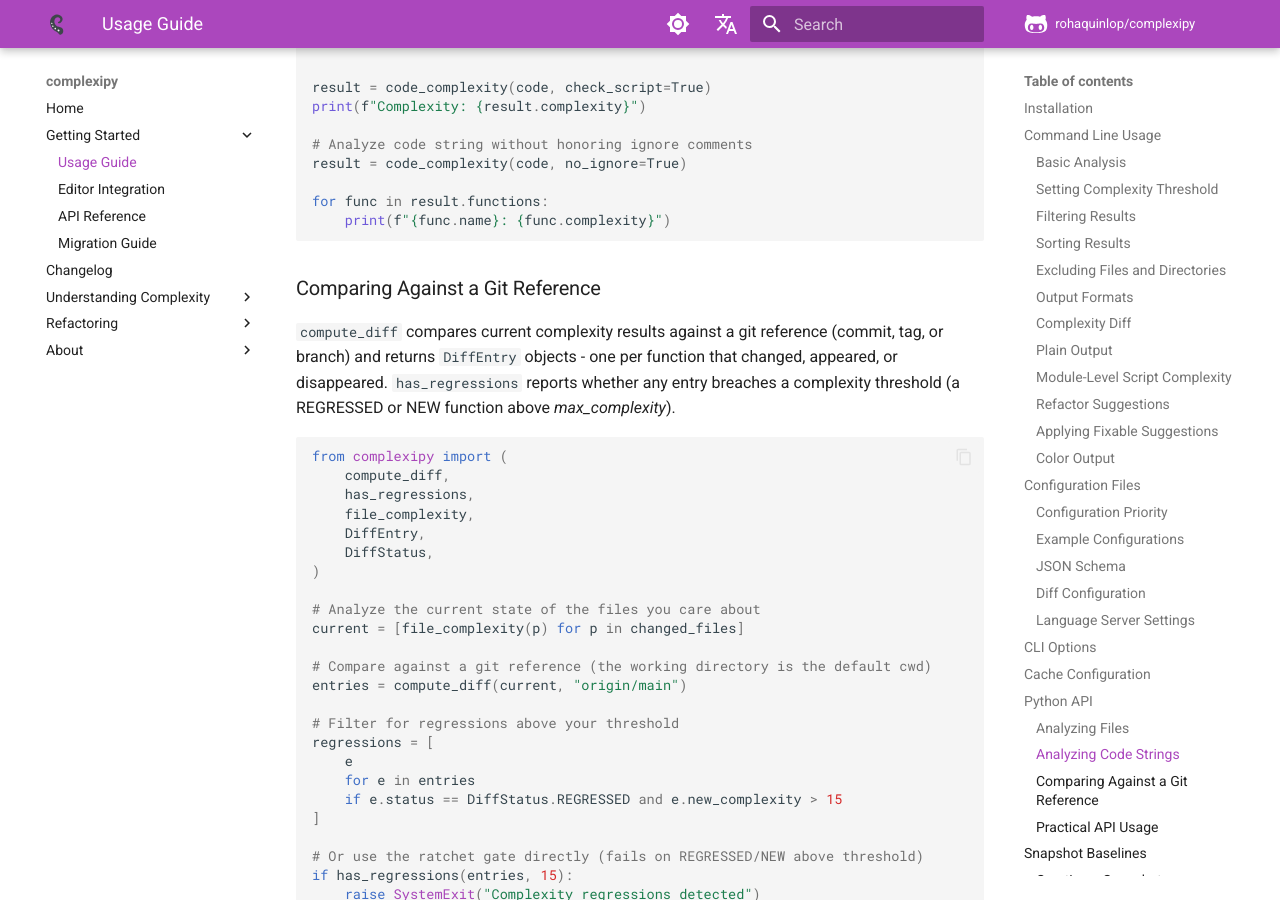
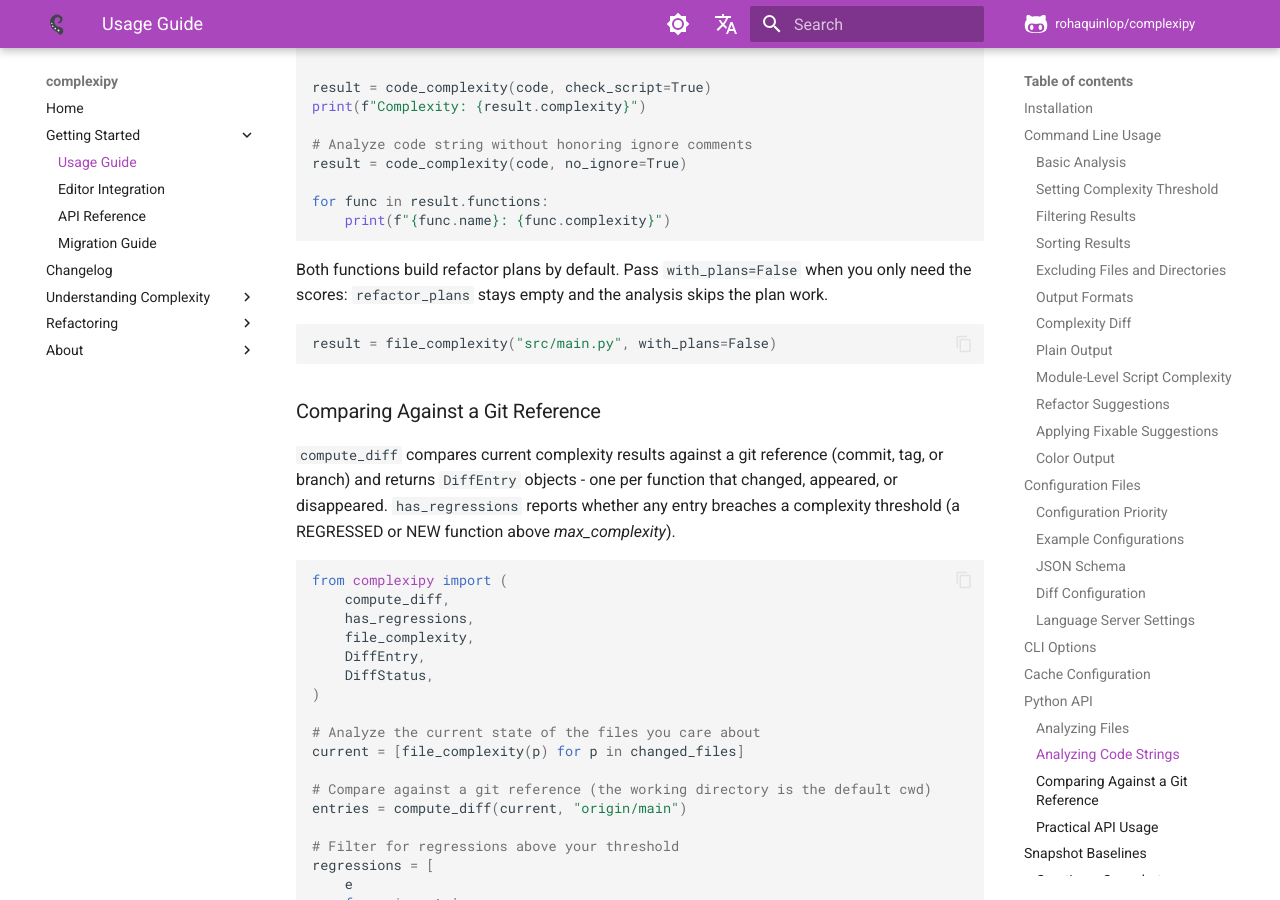
Before and after one commit to rohaquinlop/complexipy, an MkDocs documentation site: the page built from docs/usage-guide.md, in a window 1280 px wide and 900 px high, scrolled down 12459 px. Built offline with MkDocs 1.6.1 and Material for MkDocs 9.7.7, drawn with Linux system fonts in a browser that asks for light colours; comment, search, counter and statistics services are not loaded.

Commit message:
feat(api): add with_plans to file_complexity and code_complexity

````diff
--- a/complexipy/__init__.py
+++ b/complexipy/__init__.py
@@ -56,6 +56,7 @@ def file_complexity(
     file_path: str,
     check_script: bool = False,
     no_ignore: bool = False,
+    with_plans: bool = True,
 ) -> FileComplexity:
     """Analyze the cognitive complexity of a single Python source file.
 
@@ -66,6 +67,8 @@ def file_complexity(
             module-level (script) code as a '<module>' entry.
         no_ignore: If True, disregard all '# complexipy: ignore' and
             '# noqa: complexipy' comments, analyzing every function.
+        with_plans: If False, skip building refactor plans and leave every
+            'refactor_plans' list empty.
 
     Returns:
         FileComplexity object containing complete analysis results for the
@@ -89,4 +92,5 @@ def file_complexity(
         base_path.as_posix(),
         check_script,
         no_ignore,
+        with_plans,
     )
--- a/docs/usage-guide.md
+++ b/docs/usage-guide.md
@@ -593,6 +593,14 @@ for func in result.functions:
     print(f"{func.name}: {func.complexity}")
 ```
 
+Both functions build refactor plans by default. Pass `with_plans=False` when
+you only need the scores: `refactor_plans` stays empty and the analysis skips
+the plan work.
+
+```python
+result = file_complexity("src/main.py", with_plans=False)
+```
+
 ### Comparing Against a Git Reference
 
 `compute_diff` compares current complexity results against a git reference
````
Also changed, not shown: docs/api-reference.md (+2 -2 lines), docs/es/api-reference.md (+2 -2 lines), docs/es/usage-guide.md (+8 -0 lines), 3 other files.
